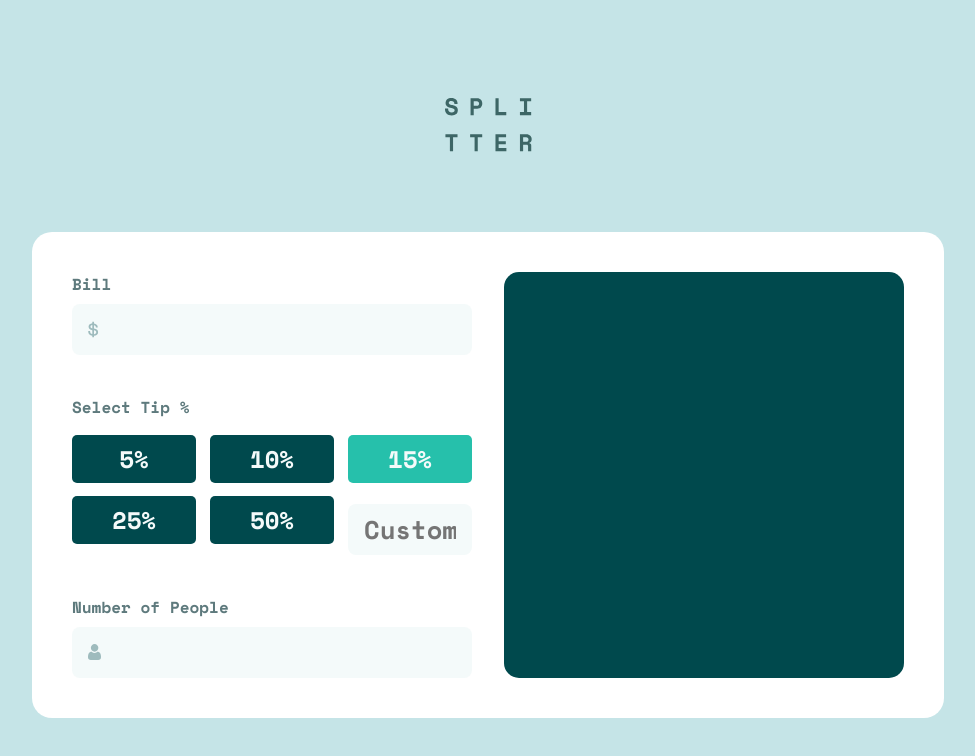
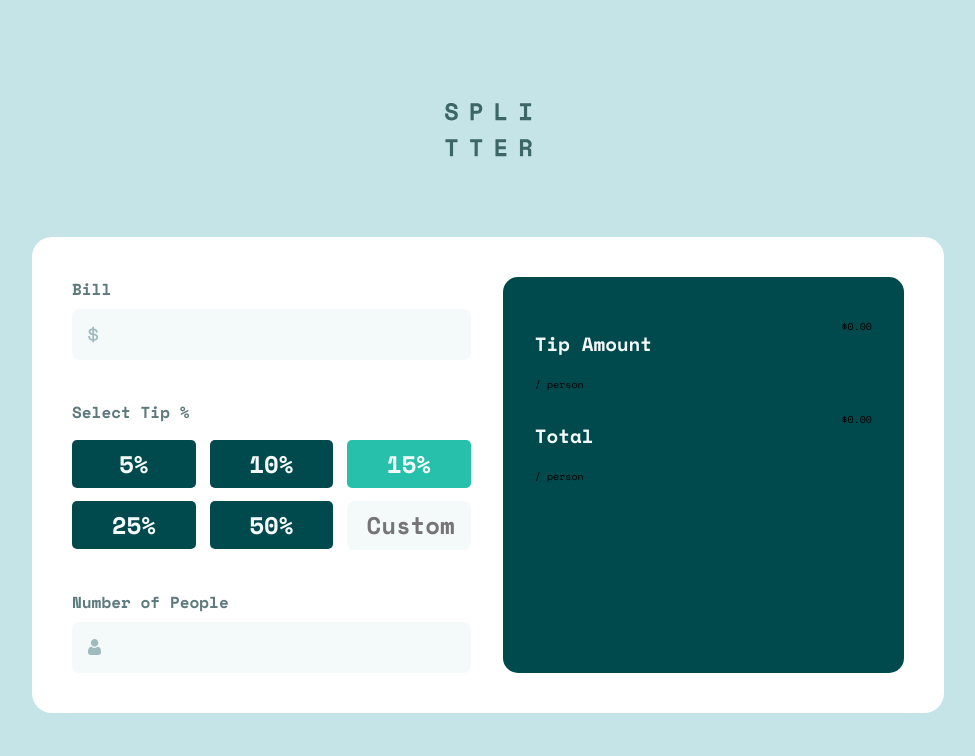
Before and after one commit to DavidTG7/tip_calculator, a React (Vite) app: page / in a window 1280 px wide. Shown: the top 756 px of the page, without its empty margins (152-1127 px from the left). Built offline with nearby package versions, Linux system fonts and the light colour scheme.

Commit message:
More code for main component
Complete styles for left side in the main component, create first parts in the right side of the main component

```diff
--- a/src/components/main/Main.jsx
+++ b/src/components/main/Main.jsx
@@ -1,13 +1,39 @@
 import "./main.css";
-import dollarSign from "../../images/icon-dollar.svg";
 import { useState } from "react";
+import { Amount } from "./amount/Amount";
+
+let percentageStates = {
+  5: false,
+  10: false,
+  15: true,
+  25: false,
+  50: false,
+  custom: false,
+};
 
 export const Main = () => {
-  const [is5, setIs5] = useState(false);
-  const [is10, setIs10] = useState(false);
-  const [is15, setIs15] = useState(true);
-  const [is25, setIs25] = useState(false);
-  const [is50, setIs50] = useState(false);
+  const [isActive, setIsActive] = useState(percentageStates);
+
+  const handleClick = (e) => {
+    const value = e.target.innerText.replace("%", "");
+    for (let item in percentageStates) {
+      if (value == item) {
+        percentageStates[item] = true;
+      } else {
+        percentageStates[item] = false;
+      }
+    }
+    setIsActive({ ...percentageStates });
+  };
+
+  const handleCustom = () => {
+    for (let item in percentageStates) {
+      percentageStates[item] = false;
+    }
+    percentageStates["custom"] = true;
+
+    setIsActive({ ...percentageStates });
+  };
 
   return (
     <>
@@ -20,20 +46,53 @@ export const Main = () => {
           <div className="left__tip-options">
             <h2>Select Tip %</h2>
             <div className="left__tip-options_buttons">
-              <button className={is5 ? "button-active" : null}>5%</button>
-              <button className={is10 ? "button-active" : null}>10%</button>
-              <button className={is15 ? "button-active" : null}>15%</button>
-              <button className={is25 ? "button-active" : null}>25%</button>
-              <button className={is50 ? "button-active" : null}>50%</button>
-              <input placeholder="Custom" />
+              <button
+                className={isActive[5] ? "button-active" : null}
+                onClick={handleClick}
+              >
+                5%
+              </button>
+              <button
+                className={isActive[10] ? "button-active" : null}
+                onClick={handleClick}
+              >
+                10%
+              </button>
+              <button
+                className={isActive[15] ? "button-active" : null}
+                onClick={handleClick}
+              >
+                15%
+              </button>
+              <button
+                className={isActive[25] ? "button-active" : null}
+                onClick={handleClick}
+              >
+                25%
+              </button>
+              <button
+                className={isActive[50] ? "button-active" : null}
+                onClick={handleClick}
+              >
+                50%
+              </button>
+              <input
+                className={isActive.custom ? "custom-active" : null}
+                onChange={handleCustom}
+                placeholder="Custom"
+                // value={false}
+              />
             </div>
           </div>
           <label className="left__input-people">
             Number of People
-            <input className="people-input type=" text />
+            <input className="people-input type=" type="text" />
           </label>
         </div>
-        <div className="right"></div>
+        <div className="right">
+          <Amount type="Tip Amount" value="$0.00"/>
+          <Amount type="Total" value="$0.00"/>
+        </div>
       </main>
     </>
   );
--- /dev/null
+++ b/src/components/main/amount/Amount.jsx
@@ -0,0 +1,13 @@
+import "./amount.css";
+
+export const Amount = ({ type, value }) => {
+  return (
+    <div className="amount__container">
+      <div className="amount__type">
+        <h3>{type}</h3>
+        <p>/ person</p>
+      </div>
+      <p>{value}</p>
+    </div>
+  );
+};
--- /dev/null
+++ b/src/components/main/amount/amount.css
@@ -0,0 +1,9 @@
+.amount__container {
+  display: flex;
+  justify-content: space-between;
+}
+
+.amount__type h3 {
+  color: var(--very-light-grayish-cyan);
+  font-size: 1.2rem;
+}
--- a/src/components/main/main.css
+++ b/src/components/main/main.css
@@ -30,6 +30,10 @@ main input {
   padding: .4rem 1rem;
   font-weight: 700;
   font-family: 'space mono';
+}
+
+main input:focus {
+  outline: var(--strong-cyan) solid 2px;
 }
 
 .bill-input {
@@ -65,10 +69,6 @@ main input {
   gap: .8rem;
 }
 
-.left__tip-options_buttons input {
-  width: 31%;
-}
-
 .left__tip-options_buttons button {
   font-family: 'space mono';
   border: none;
@@ -83,16 +83,29 @@ main input {
   cursor: pointer;
 }
 
+.left__tip-options_buttons .button-active,
+.left__tip-options_buttons .button-active:hover {
+  background: var(--strong-cyan);
+}
 
 .left__tip-options_buttons button:hover {
   background: var(--grayish-cyan);
 }
 
-.left__tip-options_buttons .button-active {
-  background: var(--strong-cyan);
+.left__tip-options_buttons input {
+  box-sizing: border-box;
+  width: 31%;
+  margin: 0;
+  font-size: 1.5rem;
+}
+
+.left__tip-options_buttons .custom-active {
+  outline: var(--strong-cyan) 3px solid;
 }
 
 .right {
+  box-sizing: border-box;
+  padding: 2rem;
   width: 50%;
   background: var(--very-dark-cyan);
   border-radius: 15px;
```
